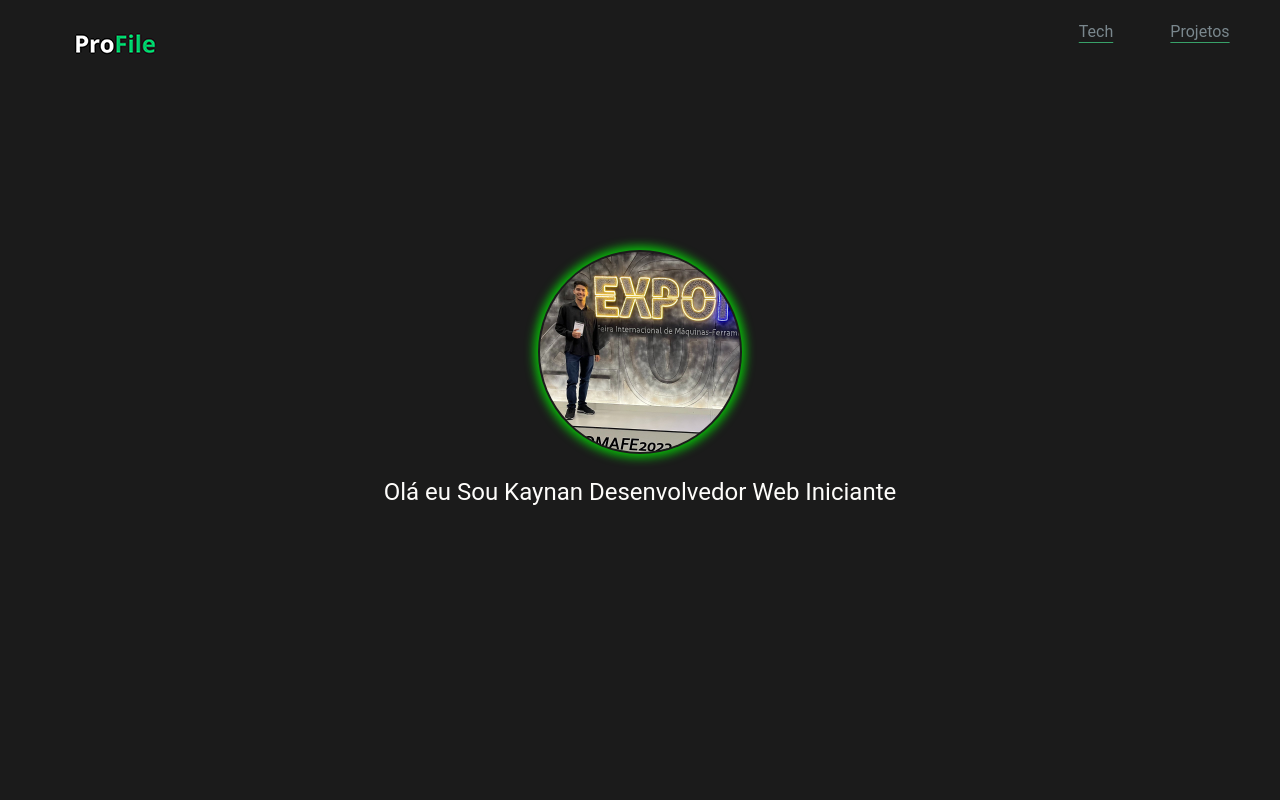
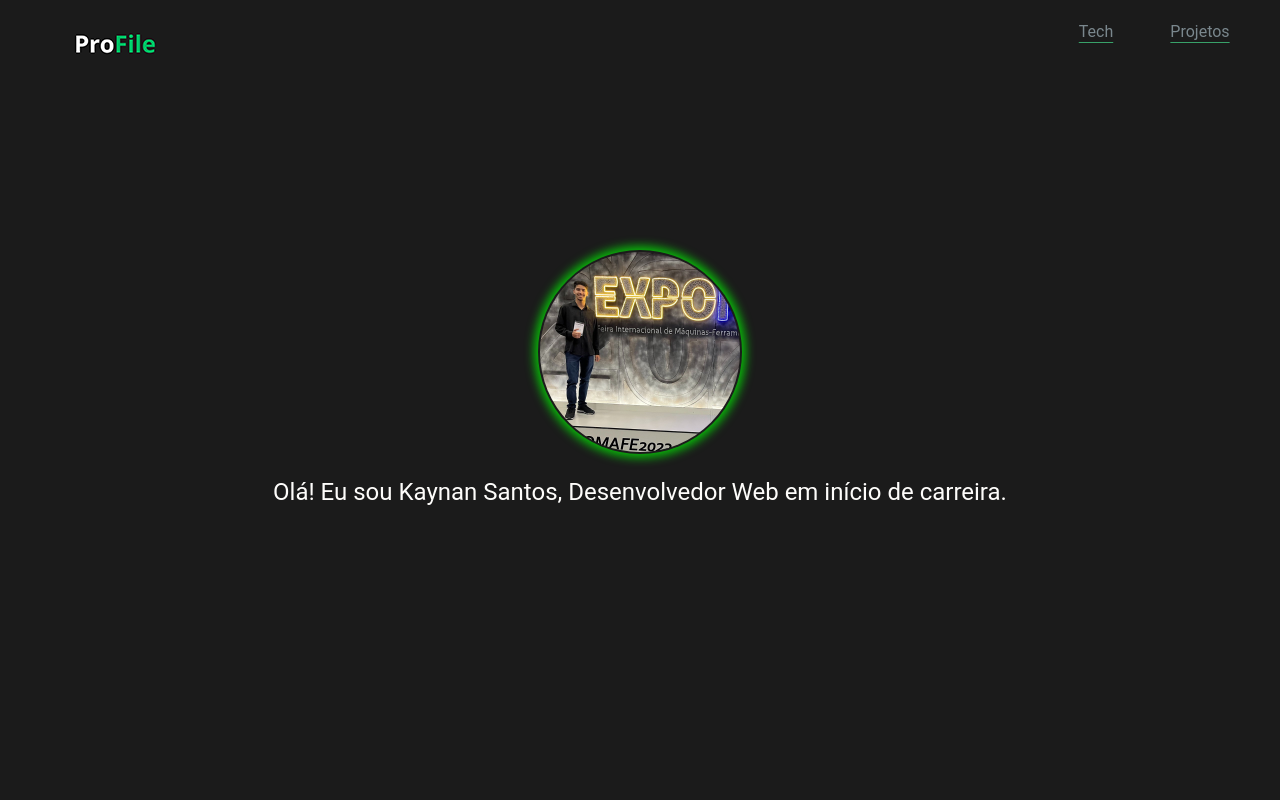
Before and after one commit to kaynanfujiro/Portifolio-KaynanSantos, a React (Create React App) app: page / in a window 1280 px wide. Shown: the top 800 px of the page. Built offline with nearby package versions, Linux system fonts and the light colour scheme.

Commit message:
Update Sobre mim

```diff
--- a/src/pages/SobreMim.tsx
+++ b/src/pages/SobreMim.tsx
@@ -9,7 +9,7 @@ export const SobreMim = () => {
             <Box padding={5}>
                 <BlinkingBorderImage />
             </Box>
-            <Text fontSize='2xl' color='#FEFDFB' id="typed-output" fontFamily='Roboto'>Olá eu Sou Kaynan Desenvolvedor Web Iniciante</Text>
+            <Text fontSize='2xl' color='#FEFDFB' id="typed-output" fontFamily='Roboto'>Olá! Eu sou Kaynan Santos, Desenvolvedor Web em início de carreira.</Text>
         </Flex>
     );
 }
```
